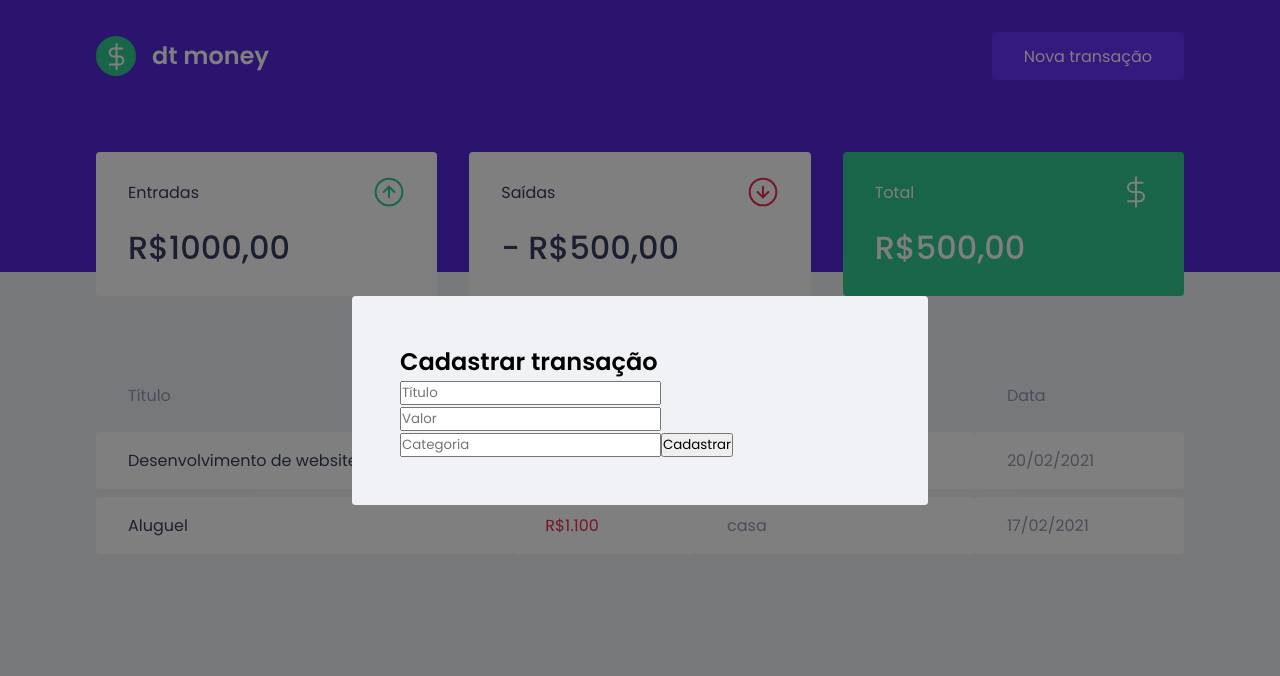
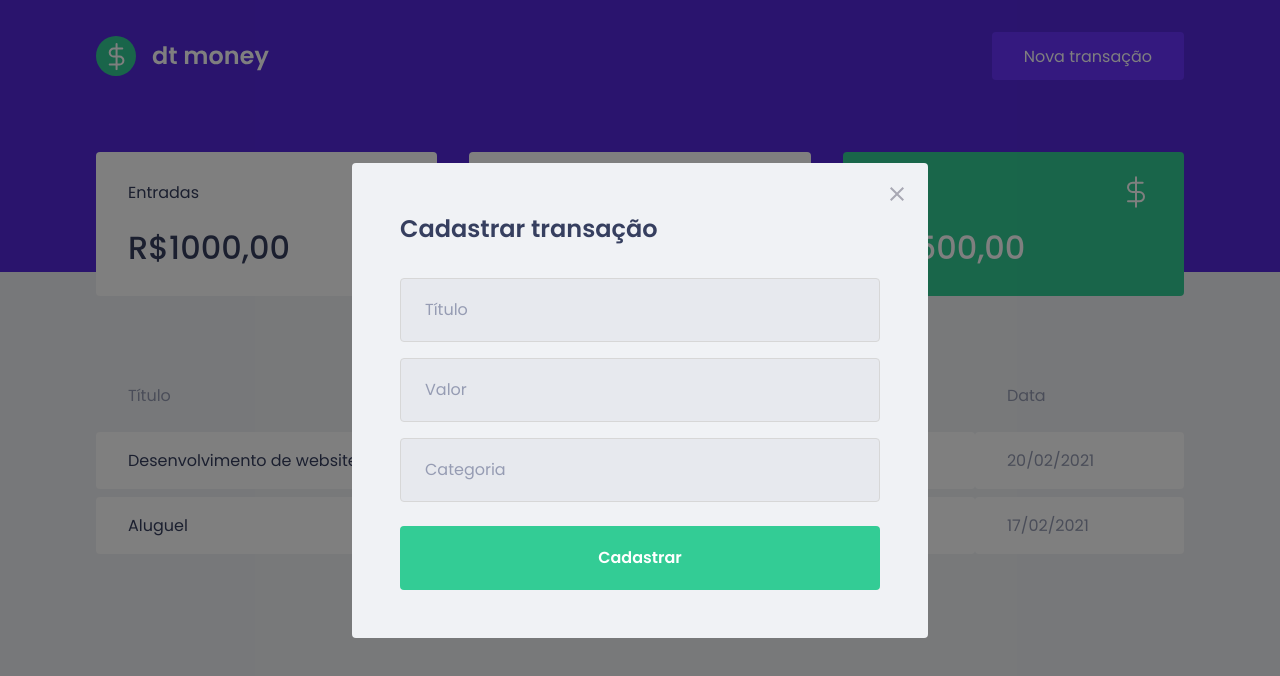
Before and after one commit to augustomarsola/02-dtmoney-ignite, a React (Create React App) app: page / in a window 1280 px wide. Both pictures are taken after a click on the button "Nova transação". Shown: the top 676 px of the page. Built offline with nearby package versions, Linux system fonts and the light colour scheme; no server answers; what miragejs would draw is missing.

Commit message:
🏠 Completed the modal base stylish

```diff
--- a/src/components/NewTransactionModal/index.tsx
+++ b/src/components/NewTransactionModal/index.tsx
@@ -1,4 +1,5 @@
 import Modal from "react-modal";
+import closeImg from "../../assets/close.svg";
 import { Container } from "./styles";
 
 interface NewTransactionalModalProps {
@@ -16,6 +17,13 @@
       overlayClassName="react-modal-overlay"
       className="react-modal-content"
     >
+      <button
+        type="button"
+        onClick={onRequestClose}
+        className="react-modal-close"
+      >
+        <img src={closeImg} alt="Fechar Modal" />
+      </button>
       <Container>
         <h2>Cadastrar transação</h2>
 
--- a/src/components/NewTransactionModal/styles.ts
+++ b/src/components/NewTransactionModal/styles.ts
@@ -1,5 +1,46 @@
 import styled from "styled-components";
 
 export const Container = styled.form`
+  h2 {
+    color: var(--text-title);
+    font-size: 1.5rem;
+    margin-bottom: 2rem;
+  }
 
+  input {
+    width: 100%;
+    padding: 0 1.5rem;
+    height: 4rem;
+    border-radius: 0.25rem;
+    border: 1px solid #d7d7d7;
+    background: #e7e9ee;
+    font-weight: 400;
+    font-size: 1rem;
+
+    &::placeholder {
+      color: var(--text-body);
+    }
+
+    & + input {
+      margin-top: 1rem;
+    }
+  }
+
+  button[type="submit"] {
+    width: 100%;
+    padding: 0 1.5rem;
+    height: 4rem;
+    background: var(--green);
+    color: #fff;
+    border-radius: 0.25rem;
+    border: 0;
+    font-size: 1rem;
+    font-weight: 600;
+    margin-top: 1.5rem;
+    transition: filter .2s;
+
+    &:hover {
+      filter: brightness(0.9);
+    }
+  }
 `;
--- a/src/styles/global.ts
+++ b/src/styles/global.ts
@@ -73,6 +73,19 @@
     background: var(--background);
     padding: 3rem;
     position: relative;
-    border-radius: 0.24rem;
+    border-radius: 0.25rem;
+  }
+
+  .react-modal-close {
+    position: absolute;
+    right: 1.5rem;
+    top: 1.5rem;
+    border: 0;
+    background: transparent;
+    transition: .2s;
+
+    &:hover {
+      filter: brightness(0.8);
+    }
   }
 `
```
